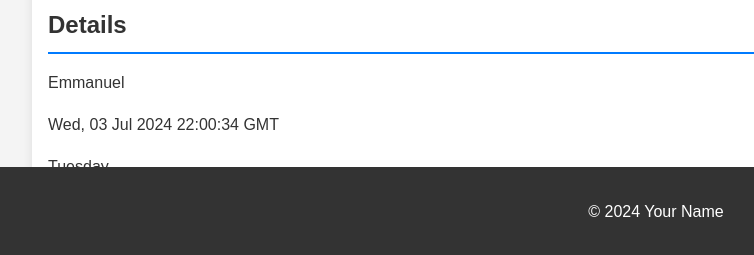
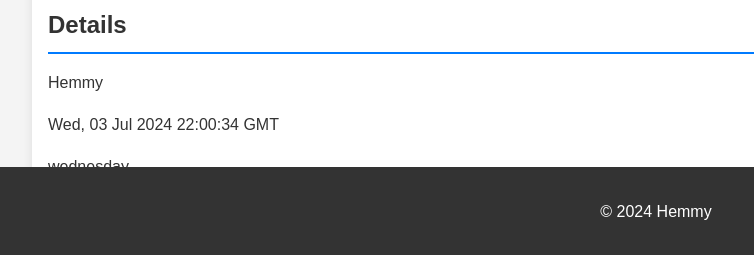
Before and after one commit to Hemmynuel/Mytaskone, a plain HTML site: page index.html in a window 1280 px wide. Shown: the part 543-798 px from the top of the page, 0-754 px from the left. Drawn offline with Linux system fonts and the light colour scheme.

Commit message:
Add files via upload

```diff
--- a/index.html
+++ b/index.html
@@ -26,9 +26,9 @@
         <section id="details">
             <h2>Details</h2>
             <ul>
-                <li data-testid="slackDisplayName">Emmanuel</li>
+                <li data-testid="slackDisplayName">Hemmy</li>
                 <li data-testid="currentTimeUTC">Current Time in UTC</li>
-                <li data-testid="currentDay">Tuesday</li>
+                <li data-testid="currentDay">wednesday</li>
                 <li data-testid="slackEmail">temitopea72@gmail.com</li>
                 <li data-testid="slackProfilePicture"><img src="profile picture.jpg" alt="Profile picture"></li>
                 <li data-testid="hngLink"><a href="http://hng.tech/learn">HNG Tech Learn</a></li>
@@ -38,7 +38,7 @@
         </section>
     </main>
     <footer>
-        <p>&copy; 2024 Your Name</p>
+        <p>&copy; 2024 Hemmy</p>
     </footer>
     <script src="script.js"></script>
 </body>
```
Also changed, not shown: styles.css (line endings or trailing spaces).
